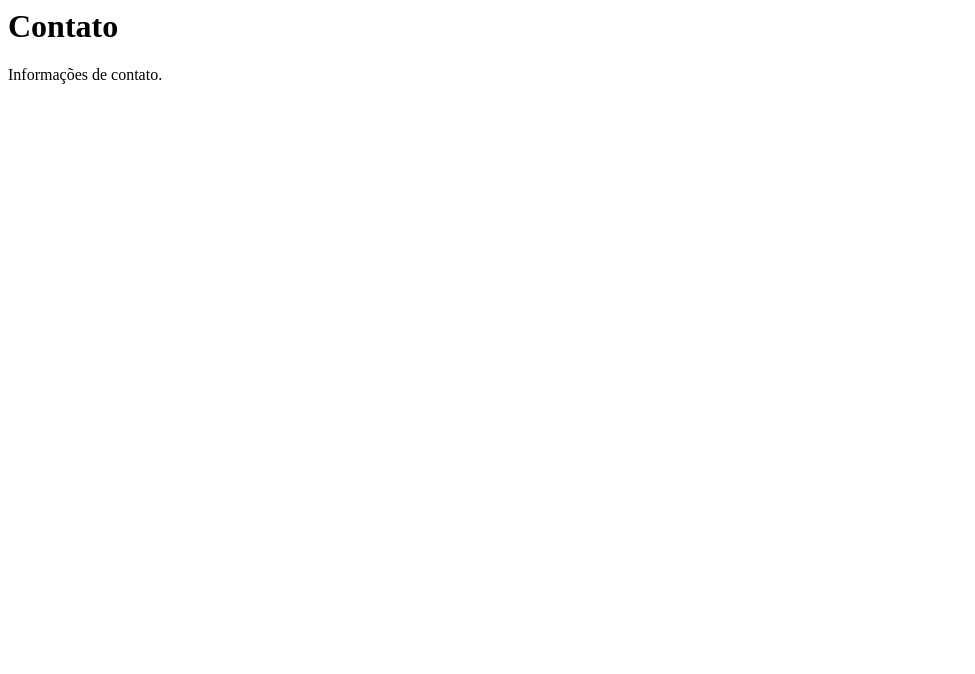
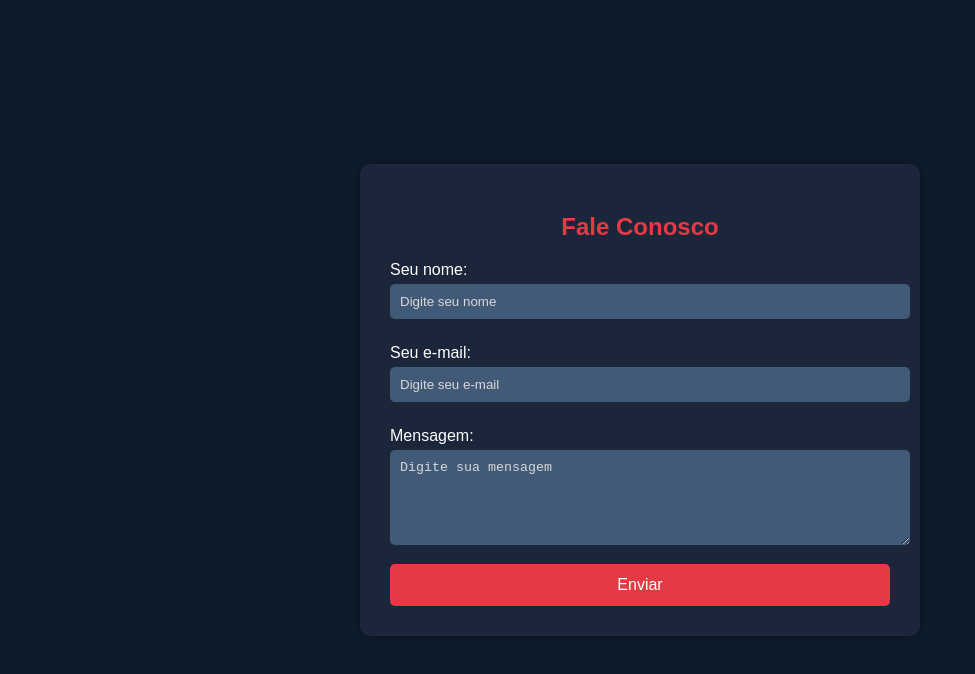
Before and after one commit to Wallacegr7/Igaracunews, a plain HTML site: page contato.html in a window 1280 px wide. Shown: the whole page, without its empty margins (0-975 px from the left). Drawn offline with Linux system fonts and the light colour scheme.

Commit message:
Update contato.html

```diff
--- a/contato.html
+++ b/contato.html
@@ -1 +1,89 @@
-<h1>Contato</h1><p>Informações de contato.</p>
+<!DOCTYPE html>
+<html lang="pt-br">
+<head>
+  <meta charset="UTF-8" />
+  <meta name="viewport" content="width=device-width, initial-scale=1.0"/>
+  <title>Fale Conosco - Igaraçu News</title>
+  <style>
+    body {
+      font-family: Arial, sans-serif;
+      background: #0d1b2a;
+      color: #ffffff;
+      display: flex;
+      justify-content: center;
+      align-items: center;
+      min-height: 100vh;
+      margin: 0;
+    }
+
+    .form-container {
+      background-color: #1b263b;
+      padding: 30px;
+      border-radius: 10px;
+      box-shadow: 0 0 10px rgba(0,0,0,0.3);
+      width: 100%;
+      max-width: 500px;
+    }
+
+    h2 {
+      text-align: center;
+      margin-bottom: 20px;
+      color: #e63946;
+    }
+
+    label {
+      display: block;
+      margin: 10px 0 5px;
+    }
+
+    input, textarea {
+      width: 100%;
+      padding: 10px;
+      border: none;
+      border-radius: 5px;
+      margin-bottom: 15px;
+      background-color: #415a77;
+      color: white;
+    }
+
+    input::placeholder, textarea::placeholder {
+      color: #d9d9d9;
+    }
+
+    button {
+      width: 100%;
+      padding: 12px;
+      background-color: #e63946;
+      color: white;
+      border: none;
+      border-radius: 5px;
+      font-size: 16px;
+      cursor: pointer;
+    }
+
+    button:hover {
+      background-color: #d62828;
+    }
+  </style>
+</head>
+<body>
+  <div class="form-container">
+    <h2>Fale Conosco</h2>
+    <form action="https://formsubmit.co/jornalismoigaracunews@gmail.com" method="POST">
+      <label for="nome">Seu nome:</label>
+      <input type="text" id="nome" name="nome" placeholder="Digite seu nome" required>
+
+      <label for="email">Seu e-mail:</label>
+      <input type="email" id="email" name="email" placeholder="Digite seu e-mail" required>
+
+      <label for="mensagem">Mensagem:</label>
+      <textarea id="mensagem" name="mensagem" rows="5" placeholder="Digite sua mensagem" required></textarea>
+
+      <input type="hidden" name="_captcha" value="false">
+      <input type="hidden" name="_next" value="https://wallacegr7.github.io/Igaracunews/obrigado.html">
+
+      <button type="submit">Enviar</button>
+    </form>
+  </div>
+</body>
+</html>
```
